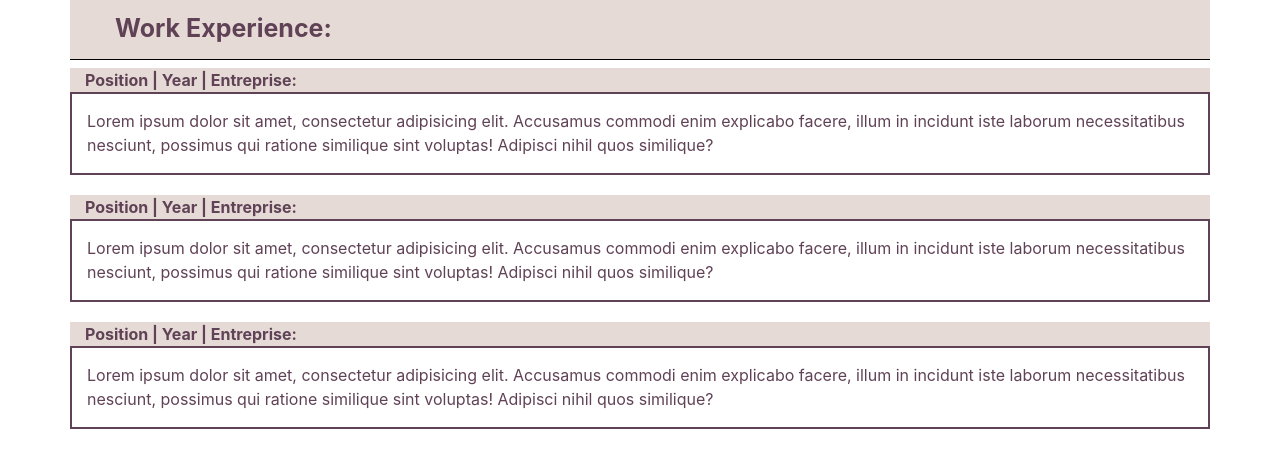
After one commit to baudouinken/pythonProjekt_Online_Cv_generator, a Django app: page /static/template1/template1_experience.html in a window 1280 px wide. The commit adds this page. Shown: the top 468 px of the page. Run offline with Django 3.2, Linux system fonts and the light colour scheme; some libraries are stand-ins or nearby versions.

Commit message:
end first template

```diff
--- a/static/template1/template1_adress.html
+++ b/static/template1/template1_adress.html
@@ -4,7 +4,7 @@
 <head>
     <meta charset="UTF-8">
     <meta name="viewport" content="width=device-width, initial-scale=1.0">
-    <link rel="stylesheet" href="font-awesome-4.7.0/css/font-awesome.min.css">
+    <link rel="stylesheet" type="text/css" href="{% static 'font-awesome-4.7.0/css/font-awesome.min.css' %}">
     <link rel="stylesheet" href="https://stackpath.bootstrapcdn.com/bootstrap/4.5.0/css/bootstrap.min.css"
         integrity="sha384-9aIt2nRpC12Uk9gS9baDl411NQApFmC26EwAOH8WgZl5MYYxFfc+NcPb1dKGj7Sk" crossorigin="anonymous">
     <title>Template 3</title>
--- /dev/null
+++ b/static/template1/template1_experience.html
@@ -0,0 +1,123 @@
+
+<!DOCTYPE html>
+<html lang="en">
+
+<head>
+    <meta charset="UTF-8">
+    <meta name="viewport" content="width=device-width, initial-scale=1.0">
+    <link rel="stylesheet" type="text/css" href="{% static 'font-awesome-4.7.0/css/font-awesome.min.css' %}">
+    <link rel="stylesheet" href="https://stackpath.bootstrapcdn.com/bootstrap/4.5.0/css/bootstrap.min.css"
+        integrity="sha384-9aIt2nRpC12Uk9gS9baDl411NQApFmC26EwAOH8WgZl5MYYxFfc+NcPb1dKGj7Sk" crossorigin="anonymous">
+    <title>Template 1 experience</title>
+
+    <style>
+        .box-about {
+            height: 60px;
+            background-color: #E5DAD5;
+            color: #604256;
+            padding-top: 10px;
+            border-bottom: 1px solid black;
+        }
+
+        i {
+            width: 15px;
+            height: 15px;
+            margin-left: 30px;
+            color: white;
+        }
+
+        .about-text {
+            height: 240px auto;
+            border: 2px solid ;
+            padding-top: 15px;
+        }
+
+        .text-i{
+            font-weight: bold;
+            font-size: 25px;
+        }
+
+        .title-experience{
+            margin-top: 20px;
+            font-weight: bold;
+            background-color: #E5DAD5;
+        }
+        .text-top-experience{
+
+        }
+    </style>
+
+</head>
+
+<body>
+
+    <div class="container">
+        <div class="row">
+            <div class="col-12 ">
+                <div class="row">
+                    <div class="col-12  box-about">
+                        <i class="fa fa-user fa-2x" aria-hidden="true"></i>
+                        <span class="text-i">Work Experience:</span>
+
+                        <!-- Work Experince 1 -->
+                        <div class="row">
+                            <div class="col-12 title-experience">
+                                <span class="text-top-experience">Position | Year | Entreprise:</span>
+                            </div>
+                        </div>
+                        <div class="row">
+                           <div class="col-12 about-text">
+                              <p>
+                                   Lorem ipsum dolor sit amet, consectetur adipisicing elit.
+                                Accusamus commodi enim explicabo facere, illum in incidunt iste
+                                laborum necessitatibus nesciunt, possimus qui ratione similique
+                                sint voluptas! Adipisci nihil quos similique?
+                              </p>
+                           </div>
+                        </div>
+                        <!--End Work Experince 1 -->
+                        <!-- Work Experince 2 -->
+                        <div class="row">
+                            <div class="col-12 title-experience">
+                                <span class="text-top-experience">Position | Year | Entreprise:</span>
+                            </div>
+                        </div>
+                        <div class="row">
+                           <div class="col-12 about-text">
+                              <p>
+                                   Lorem ipsum dolor sit amet, consectetur adipisicing elit.
+                                Accusamus commodi enim explicabo facere, illum in incidunt iste
+                                laborum necessitatibus nesciunt, possimus qui ratione similique
+                                sint voluptas! Adipisci nihil quos similique?
+                              </p>
+                           </div>
+                        </div>
+                        <!--End Work Experince 2 -->
+                        <!-- Work Experince 3 -->
+                        <div class="row">
+                            <div class="col-12 title-experience">
+                                <span class="text-top-experience">Position | Year | Entreprise:</span>
+                            </div>
+                        </div>
+                        <div class="row">
+                           <div class="col-12 about-text">
+                              <p>
+                                   Lorem ipsum dolor sit amet, consectetur adipisicing elit.
+                                Accusamus commodi enim explicabo facere, illum in incidunt iste
+                                laborum necessitatibus nesciunt, possimus qui ratione similique
+                                sint voluptas! Adipisci nihil quos similique?
+                              </p>
+                           </div>
+                        </div>
+                        <!--End Work Experince 3 -->
+                    </div>
+                </div>
+
+
+            </div>
+        </div>
+    </div>
+
+</body>
+
+</html>
--- a/templates/base.html
+++ b/templates/base.html
@@ -6,12 +6,9 @@
   <!-- Required meta tags -->
   <meta charset="utf-8">
   <meta name="viewport" content="width=device-width, initial-scale=1, shrink-to-fit=no">
-
-
+  <link rel="stylesheet" type="text/css" href="{% static 'font-awesome-4.7.0/css/font-awesome.min.css' %}">
   <link href="https://fonts.googleapis.com/icon?family=Material+Icons"
         rel="stylesheet">
-
-
   <!-- Bootstrap CSS -->
   <link rel="stylesheet" href="https://stackpath.bootstrapcdn.com/bootstrap/4.3.1/css/bootstrap.min.css" integrity="sha384-ggOyR0iXCbMQv3Xipma34MD+dH/1fQ784/j6cY/iJTQUOhcWr7x9JvoRxT2MZw1T" crossorigin="anonymous">
 
@@ -35,6 +32,7 @@
       <div class="collapse navbar-collapse" id="navbarSupportedContent">
         <ul class="navbar-nav mr-auto">
           <div class="li_s">
+
             <li class="nav-item active">
               <a class="nav-link" href="{% url 'home_page' %}">Home <span class="sr-only">(current)</span></a>
             </li>
--- a/templates/home.html
+++ b/templates/home.html
@@ -1,7 +1,9 @@
 {% extends 'base.html' %}
 {% load static %}
 
+ {% block style %}
 
+ {% endblock %}
 
 {% block content %}
 
```
Also changed, not shown: static/template1/template1_about.html (added, +73 -0 lines), static/template1/template1_education.html (added, +91 -0 lines), templates/generate_cv.html (+6 -3 lines).
